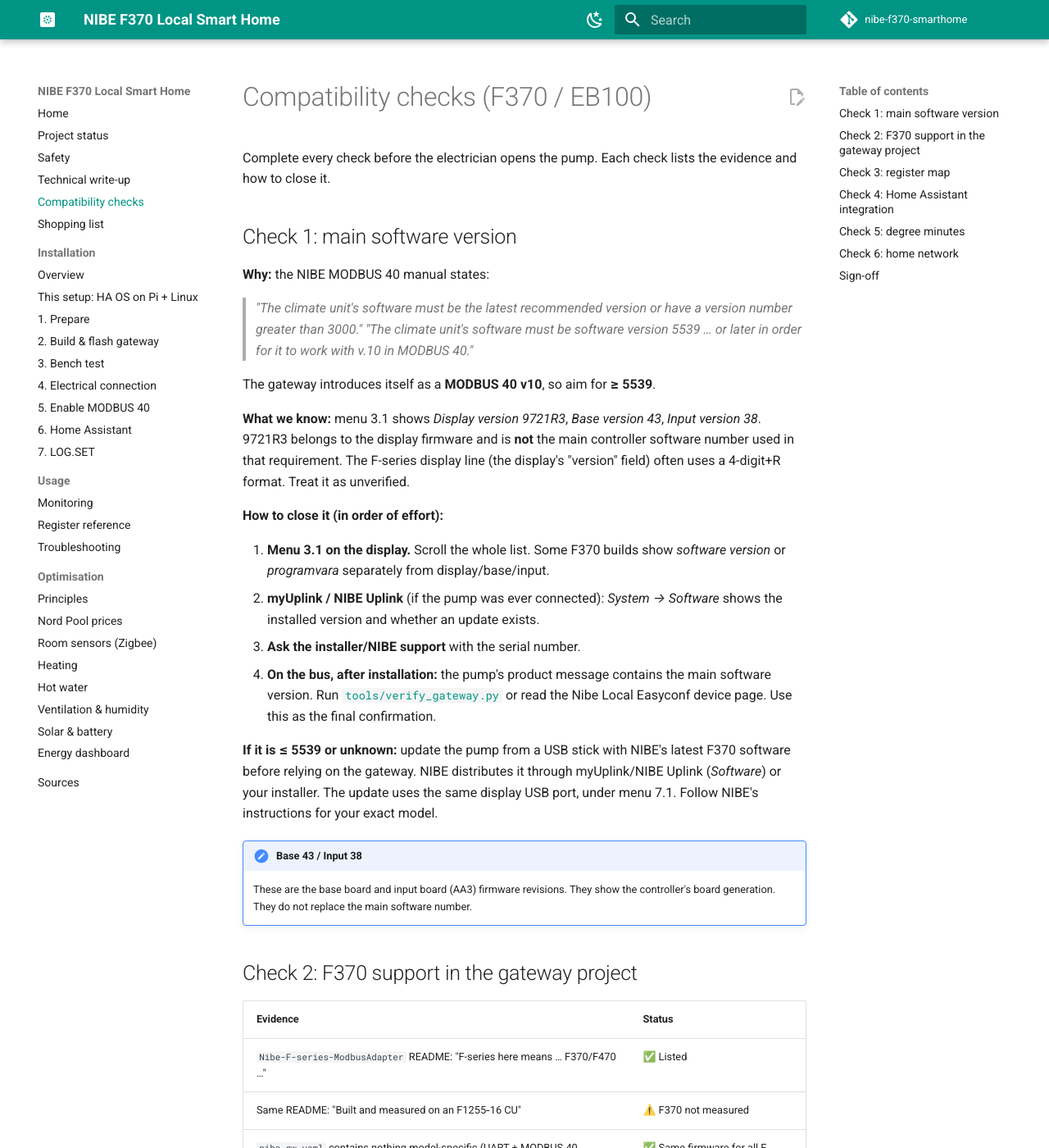
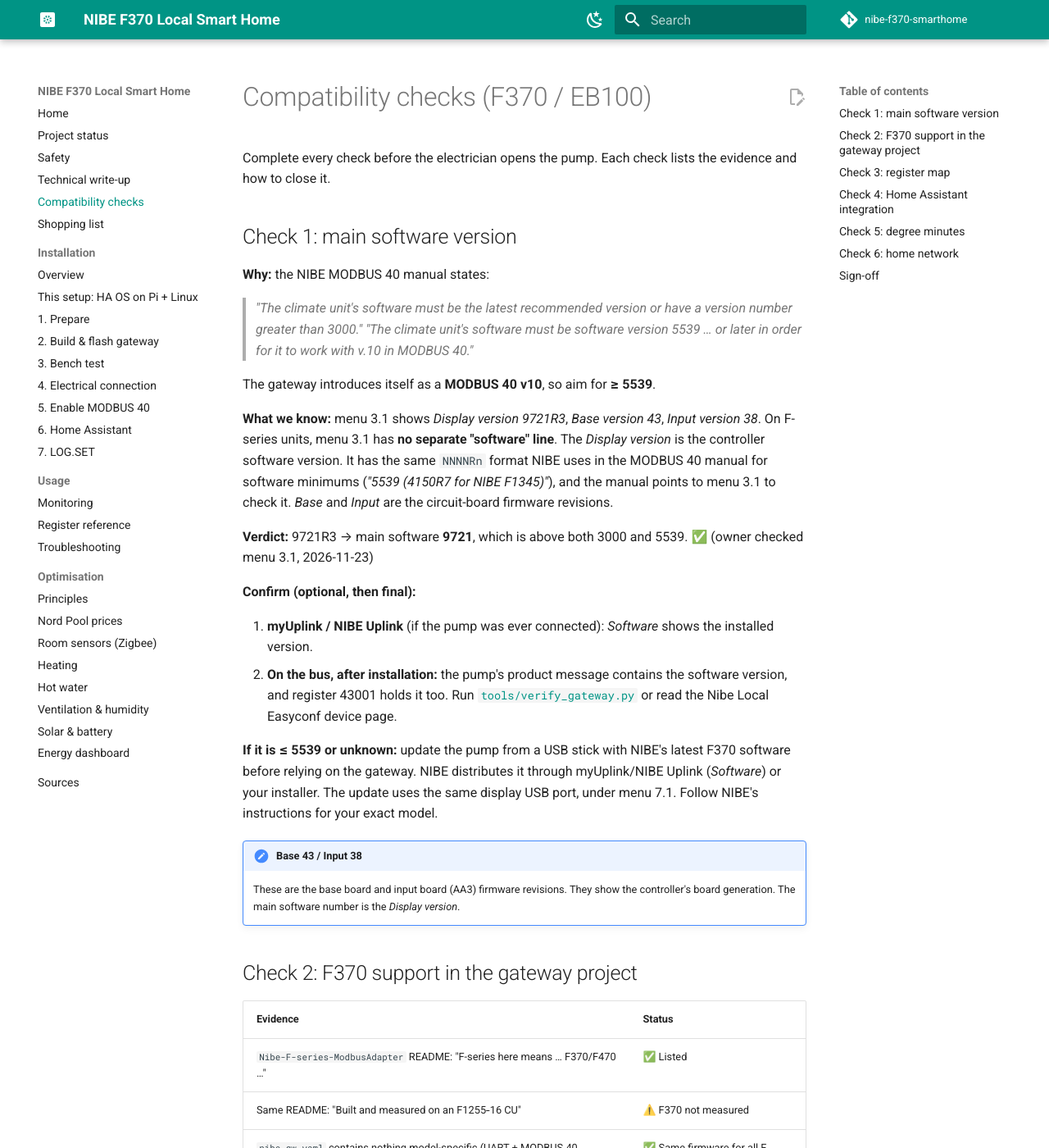
Before and after one commit to shplack/nibe-f370-smarthome, an MkDocs documentation site: the page built from docs/compatibility.md, in a window 1280 px wide and 1400 px high. Shown: the whole window at 82% size. Built offline with MkDocs 1.6.1 and Material for MkDocs 9.7.7, drawn with Linux system fonts in a browser that asks for light colours; comment, search, counter and statistics services are not loaded.

Commit message:
Software version: Display version 9721R3 is the main software (>= 5539); close Gate A Q4

```diff
--- a/docs/compatibility.md
+++ b/docs/compatibility.md
@@ -11,19 +11,19 @@ Complete every check before the electrician opens the pump. Each check lists the
 
 The gateway introduces itself as a **MODBUS 40 v10**, so aim for **≥ 5539**.
 
-**What we know:** menu 3.1 shows *Display version 9721R3*, *Base version 43*, *Input version 38*. 9721R3 belongs to the display firmware and is **not** the main controller software number used in that requirement. The F-series display line (the display's "version" field) often uses a 4-digit+R format. Treat it as unverified.
+**What we know:** menu 3.1 shows *Display version 9721R3*, *Base version 43*, *Input version 38*. On F-series units, menu 3.1 has **no separate "software" line**. The *Display version* is the controller software version. It has the same `NNNNRn` format NIBE uses in the MODBUS 40 manual for software minimums (*"5539 (4150R7 for NIBE F1345)"*), and the manual points to menu 3.1 to check it. *Base* and *Input* are the circuit-board firmware revisions.
 
-**How to close it (in order of effort):**
+**Verdict:** 9721R3 → main software **9721**, which is above both 3000 and 5539. ✅ (owner checked menu 3.1, 2026-11-23)
 
-1. **Menu 3.1 on the display.** Scroll the whole list. Some F370 builds show *software version* or *programvara* separately from display/base/input.
-2. **myUplink / NIBE Uplink** (if the pump was ever connected): *System → Software* shows the installed version and whether an update exists.
-3. **Ask the installer/NIBE support** with the serial number.
-4. **On the bus, after installation:** the pump's product message contains the main software version. Run [`tools/verify_gateway.py`](https://github.com/shplack/nibe-f370-smarthome/blob/main/tools/verify_gateway.py) or read the Nibe Local Easyconf device page. Use this as the final confirmation.
+**Confirm (optional, then final):**
+
+1. **myUplink / NIBE Uplink** (if the pump was ever connected): *Software* shows the installed version.
+2. **On the bus, after installation:** the pump's product message contains the software version, and register 43001 holds it too. Run [`tools/verify_gateway.py`](https://github.com/shplack/nibe-f370-smarthome/blob/main/tools/verify_gateway.py) or read the Nibe Local Easyconf device page.
 
 **If it is ≤ 5539 or unknown:** update the pump from a USB stick with NIBE's latest F370 software before relying on the gateway. NIBE distributes it through myUplink/NIBE Uplink (*Software*) or your installer. The update uses the same display USB port, under menu 7.1. Follow NIBE's instructions for your exact model.
 
 !!! note "Base 43 / Input 38"
-    These are the base board and input board (AA3) firmware revisions. They show the controller's board generation. They do not replace the main software number.
+    These are the base board and input board (AA3) firmware revisions. They show the controller's board generation. The main software number is the *Display version*.
 
 ## Check 2: F370 support in the gateway project
 
```
Also changed, not shown: docs/installation/01-prepare.md (+1 -1 lines), docs/status.md (+4 -5 lines).
